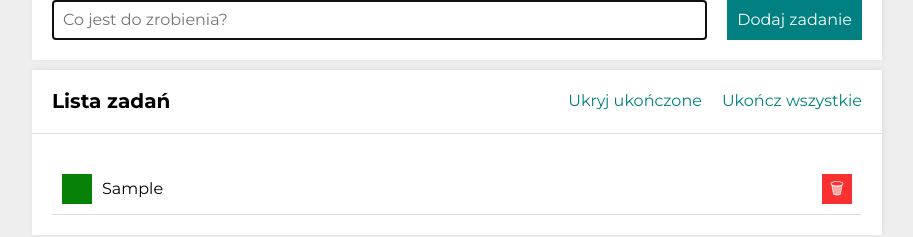
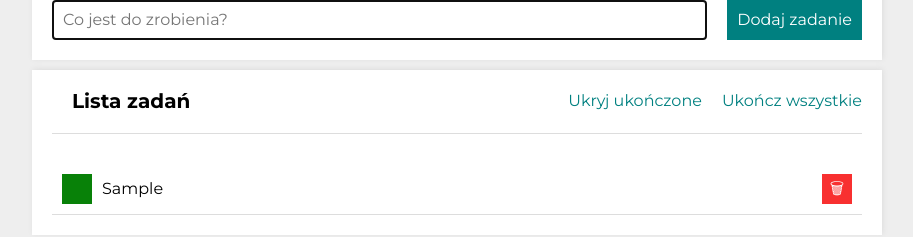
Before and after one commit to paulgrym/to-do-list, a plain HTML site: page index.html in a window 1280 px wide. Both pictures are taken after typing "Sample" into the empty fields and a click on the button "Dodaj zadanie". Shown: the part 171-408 px from the top of the page, without its empty margins (183-1096 px from the left). Drawn offline with nearby package versions, Linux system fonts and the light colour scheme.

Commit message:
changed margin, cod formatting

```diff
--- a/css/buttonsContainer.css
+++ b/css/buttonsContainer.css
@@ -16,8 +16,9 @@
     border: none;
     background-color: inherit;
     color: hsl(180, 100%, 25%);
-    padding: 10px 20px 10px 0;
-    transition: 0.4s
+    padding: 10px 0;
+    margin: 0 0 0 20px;
+    transition: color 0.4s
 }
 
 .buttonsContainer__button:hover {
--- a/css/section.css
+++ b/css/section.css
@@ -18,7 +18,7 @@
 .section__container {
     display: flex;
     border-bottom: 1px solid #ddd;
-    margin-top: 10px;
+    margin: 10px 20px 0;
 }
 
 @media (max-width:768px) {
--- a/js/script.js
+++ b/js/script.js
@@ -91,11 +91,11 @@
 
         buttonsElement.innerHTML = `
             <button class="buttonsContainer__button js-hideDone">
-            ${hideDoneTasks ? "Pokaż ukończone" : "Ukryj ukończone"}
+                ${hideDoneTasks ? "Pokaż" : "Ukryj"} ukończone
             </button>
             <button class="buttonsContainer__button js-doneAll"
-            ${tasks.every(({ done }) => done) ? "disabled" : ""}>
-            Ukończ wszystkie
+                ${tasks.every(({ done }) => done) ? "disabled" : ""}>
+                Ukończ wszystkie
             </button>
         `;
     };
```
